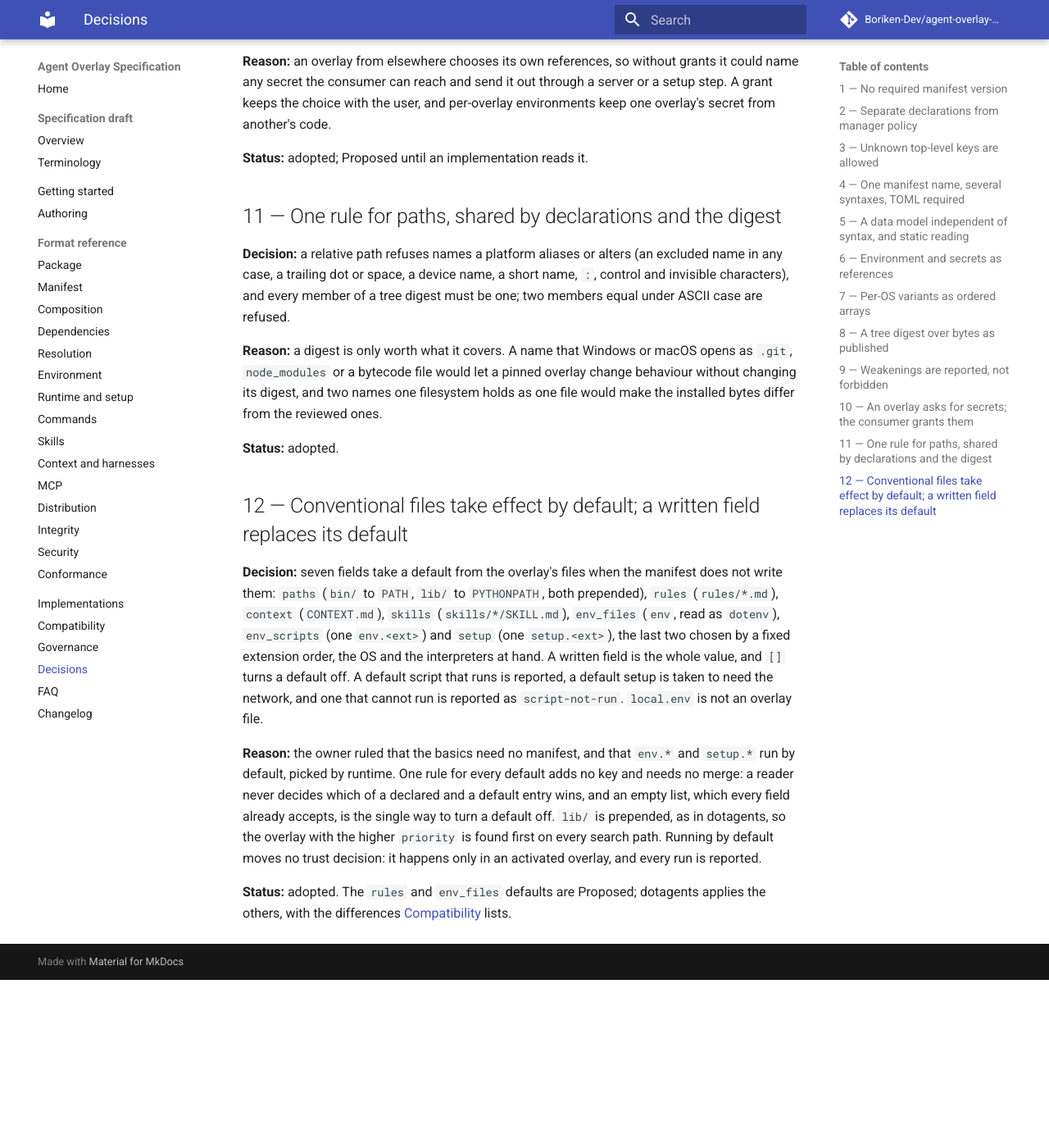
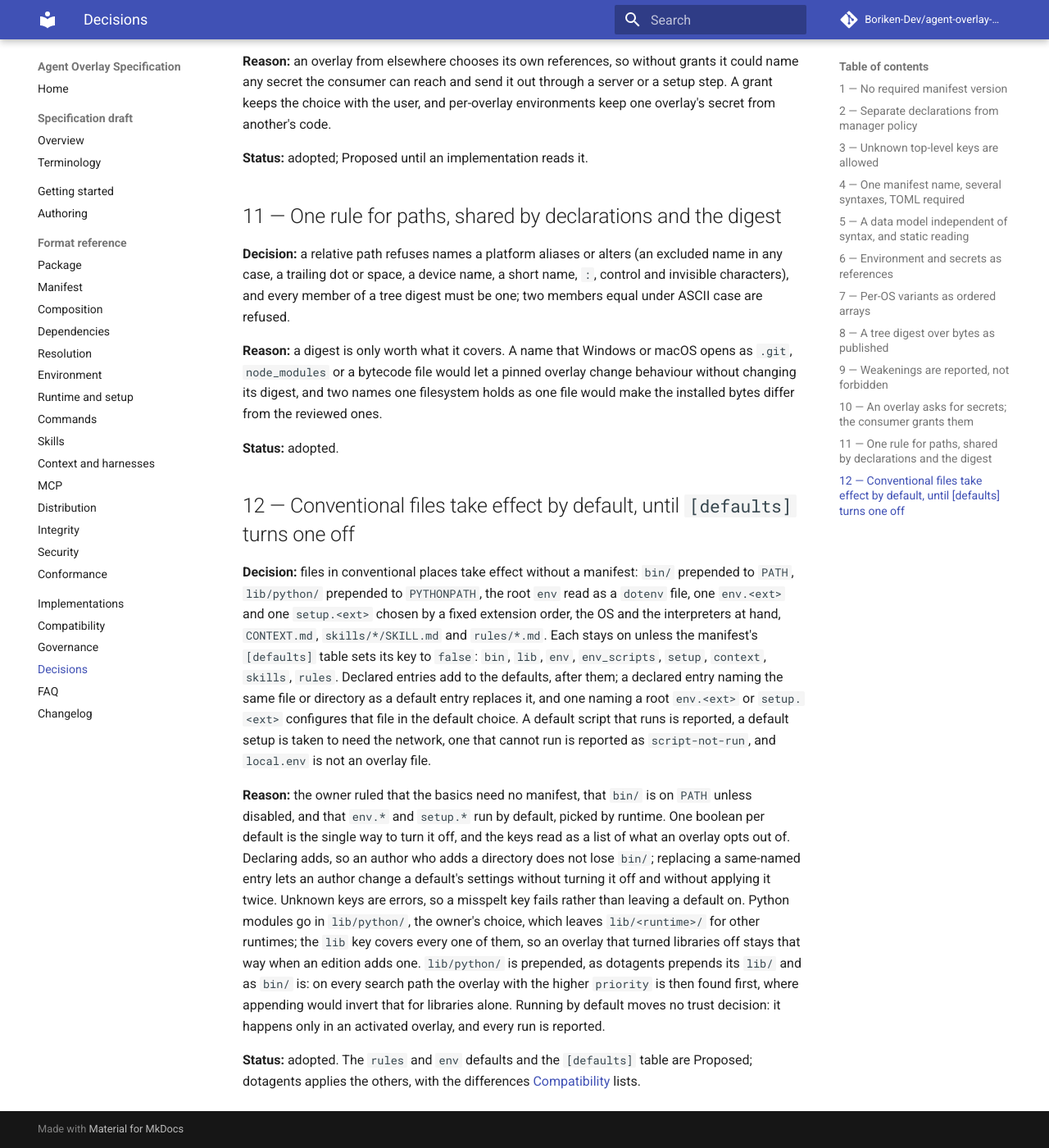
Before and after one commit to Boriken-Dev/agent-overlay-spec, an MkDocs documentation site: the page built from docs/design/decisions.md, in a window 1280 px wide and 1400 px high, scrolled down 2853 px. Shown: the whole window at 82% size. Built offline with MkDocs 1.6.1 and Material for MkDocs 9.7.7, drawn with Linux system fonts in a browser that asks for light colours; comment, search, counter and statistics services are not loaded; before the commit the page ends 4048 px from its top, so only the background shows below that.

Commit message:
docs: [defaults], lib/python and additive declarations in the guides, decision 12 and changelog

```diff
--- a/docs/design/decisions.md
+++ b/docs/design/decisions.md
@@ -126,22 +126,31 @@ the reviewed ones.
 
 **Status:** adopted.
 
-## 12 — Conventional files take effect by default; a written field replaces its default
+## 12 — Conventional files take effect by default, until `[defaults]` turns one off
 
-**Decision:** seven fields take a default from the overlay's files when the manifest does not write
-them: `paths` (`bin/` to `PATH`, `lib/` to `PYTHONPATH`, both prepended), `rules` (`rules/*.md`),
-`context` (`CONTEXT.md`), `skills` (`skills/*/SKILL.md`), `env_files` (`env`, read as `dotenv`),
-`env_scripts` (one `env.<ext>`) and `setup` (one `setup.<ext>`), the last two chosen by a fixed
-extension order, the OS and the interpreters at hand. A written field is the whole value, and `[]`
-turns a default off. A default script that runs is reported, a default setup is taken to need the
-network, and one that cannot run is reported as `script-not-run`. `local.env` is not an overlay file.
+**Decision:** files in conventional places take effect without a manifest: `bin/` prepended to
+`PATH`, `lib/python/` prepended to `PYTHONPATH`, the root `env` read as a `dotenv` file, one
+`env.<ext>` and one `setup.<ext>` chosen by a fixed extension order, the OS and the interpreters at
+hand, `CONTEXT.md`, `skills/*/SKILL.md` and `rules/*.md`. Each stays on unless the manifest's
+`[defaults]` table sets its key to `false`: `bin`, `lib`, `env`, `env_scripts`, `setup`, `context`,
+`skills`, `rules`. Declared entries add to the defaults, after them; a declared entry naming the same
+file or directory as a default entry replaces it, and one naming a root `env.<ext>` or `setup.<ext>`
+configures that file in the default choice. A default script that runs is reported, a default setup
+is taken to need the network, one that cannot run is reported as `script-not-run`, and `local.env` is
+not an overlay file.
 
-**Reason:** the owner ruled that the basics need no manifest, and that `env.*` and `setup.*` run by
-default, picked by runtime. One rule for every default adds no key and needs no merge: a reader
-never decides which of a declared and a default entry wins, and an empty list, which every field
-already accepts, is the single way to turn a default off. `lib/` is prepended, as in dotagents, so
-the overlay with the higher `priority` is found first on every search path. Running by default moves
-no trust decision: it happens only in an activated overlay, and every run is reported.
+**Reason:** the owner ruled that the basics need no manifest, that `bin/` is on `PATH` unless
+disabled, and that `env.*` and `setup.*` run by default, picked by runtime. One boolean per default is
+the single way to turn it off, and the keys read as a list of what an overlay opts out of. Declaring
+adds, so an author who adds a directory does not lose `bin/`; replacing a same-named entry lets an
+author change a default's settings without turning it off and without applying it twice. Unknown
+keys are errors, so a misspelt key fails rather than leaving a default on. Python modules go in
+`lib/python/`, the owner's choice, which leaves `lib/<runtime>/` for other runtimes; the `lib` key
+covers every one of them, so an overlay that turned libraries off stays that way when an edition adds
+one. `lib/python/` is prepended, as dotagents prepends its `lib/` and as `bin/` is: on every search
+path the overlay with the higher `priority` is then found first, where appending would invert that
+for libraries alone. Running by default moves no trust decision: it happens only in an activated
+overlay, and every run is reported.
 
-**Status:** adopted. The `rules` and `env_files` defaults are Proposed; dotagents applies the others,
-with the differences [Compatibility](../compatibility.md) lists.
+**Status:** adopted. The `rules` and `env` defaults and the `[defaults]` table are Proposed; dotagents
+applies the others, with the differences [Compatibility](../compatibility.md) lists.
```
Also changed, not shown: CHANGELOG.md (+15 -9 lines), docs/authoring.md (+19 -16 lines), docs/compatibility.md (+4 -4 lines), docs/faq.md (+8 -5 lines), docs/getting-started.md (+3 -3 lines).
